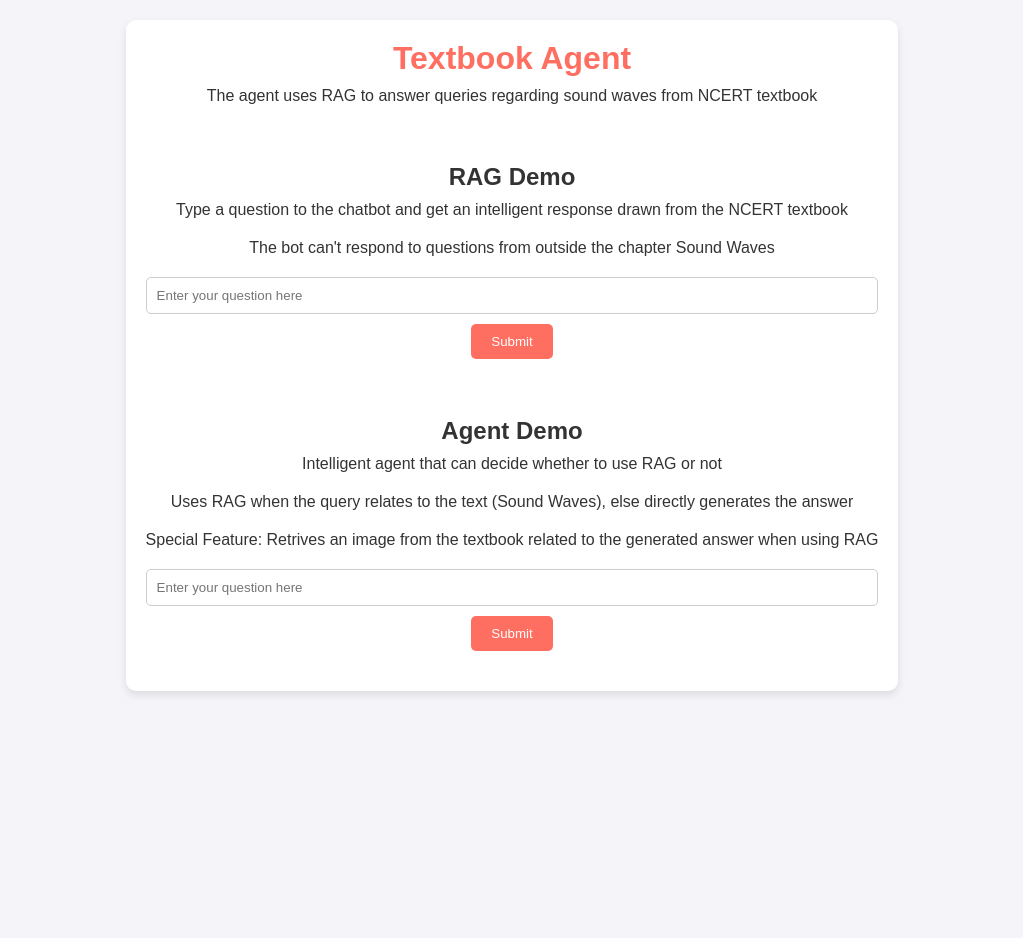
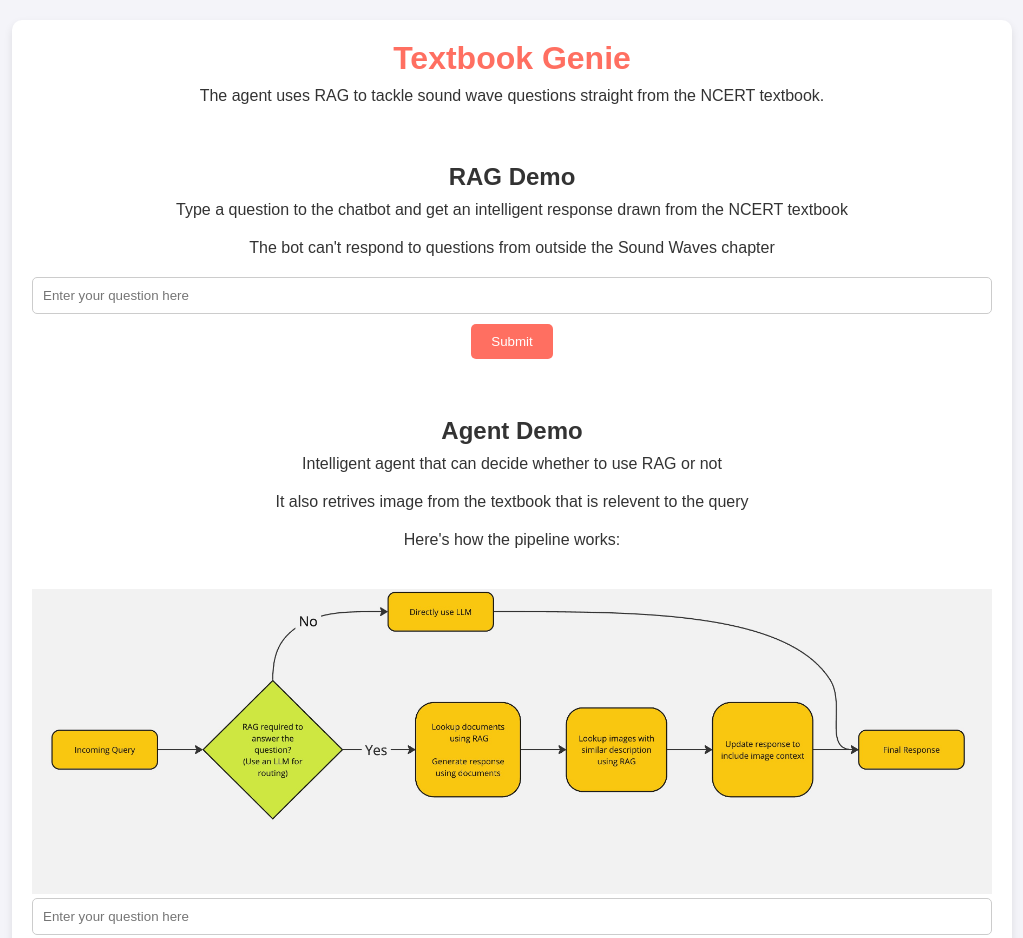
Before and after one commit to 10Kaiser10/textbook-rag, a plain HTML site: page frontend/index.html in a window 1280 px wide. Shown: the top 938 px of the page, without its empty margins (128-1151 px from the left). Before the commit the page ends 800 px from the top, so only its background shows below. Drawn offline with Linux system fonts and the light colour scheme.

Commit message:
Updated fronted

```diff
--- a/frontend/index.html
+++ b/frontend/index.html
@@ -9,12 +9,12 @@
 <body>
     <div class="container">
         <!-- First section: Chatbot interaction -->
-        <h1>Textbook Agent</h1>
-        <p>The agent uses RAG to answer queries regarding sound waves from NCERT textbook</p>
+        <h1>Textbook Genie</h1>
+        <p>The agent uses RAG to tackle sound wave questions straight from the NCERT textbook.</p>
         <br>
         <h2>RAG Demo</h2>
         <p>Type a question to the chatbot and get an intelligent response drawn from the NCERT textbook</p>
-        <p>The bot can't respond to questions from outside the chapter Sound Waves</p>
+        <p>The bot can't respond to questions from outside the Sound Waves chapter</p>
         <input type="text" id="question-input" placeholder="Enter your question here" />
         <button onclick="submitQuestion()">Submit</button>
         <p class="response" id="question-response"></p>
@@ -23,8 +23,9 @@
         <!-- Second section: Another task -->
         <h2>Agent Demo</h2>
         <p>Intelligent agent that can decide whether to use RAG or not</p>
-        <p>Uses RAG when the query relates to the text (Sound Waves), else directly generates the answer</p>
-        <p>Special Feature: Retrives an image from the textbook related to the generated answer when using RAG</p>
+        <p>It also retrives image from the textbook that is relevent to the query</p>
+        <p>Here's how the pipeline works:</p>
+        <img src="./media/pipeline.jpg" alt="Pipeline">
         <input type="text" id="task-input" placeholder="Enter your question here" />
         <button onclick="submitTask()">Submit</button>
         <p class="response" id="task-response"></p>
```
Also changed, not shown: frontend/media/pipeline.jpg (added), requirements.txt.
